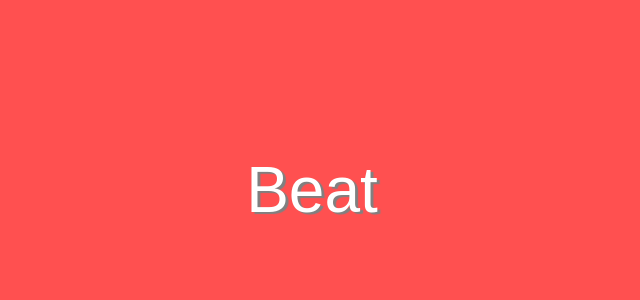
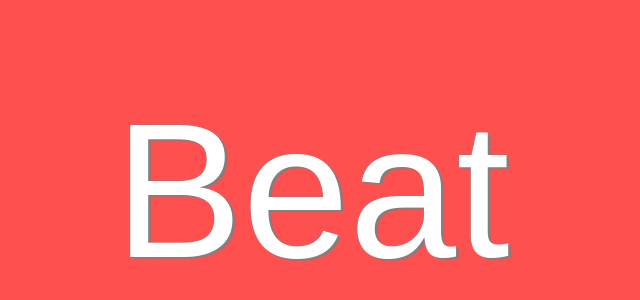
Before and after one commit to cvializ/pacer, a plain HTML site: page index.html in a window 1280 px wide. Shown: the part 210-510 px from the top of the page, without its empty margins (328-968 px from the left). Drawn offline with Linux system fonts and the light colour scheme.

Commit message:
fix size and selection bugs

```diff
--- a/index.html
+++ b/index.html
@@ -10,6 +10,10 @@
         color: white;
         text-shadow: grey 3px 2px 1px;
         background-color: rgb(255, 80, 80);
+
+        user-select: none;
+
+        font-size: min(15vw, 25vh);
     }
 </style>
 <button id="beat">Beat</button>
```
